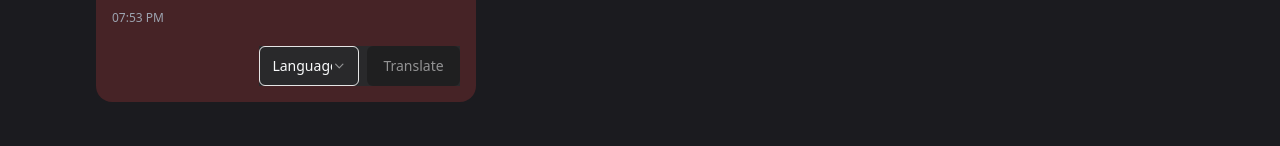
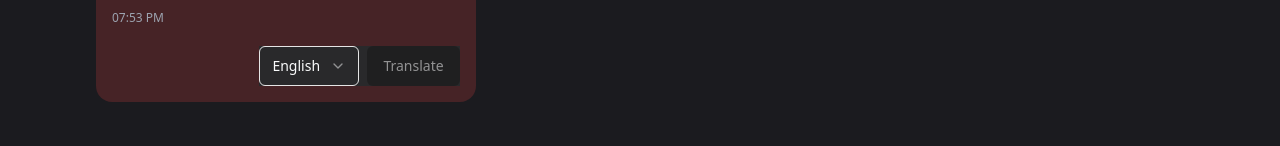
Before and after one commit to Richardthetechy/hng12-stage3-Ai-powered-interface, a React (Vite) app: page / in a window 1280 px wide. Both pictures are taken after typing "Sample" into the empty fields and a click on the button 1069 px from the left and 764 px from the top of the page. Shown: the part 238-384 px from the top of the page. Built offline with nearby package versions, Linux system fonts and the light colour scheme; a web font is replaced by a local one.

Commit message:
debug select lang input

```diff
--- a/src/AppClone.jsx
+++ b/src/AppClone.jsx
@@ -29,6 +29,13 @@ const App = () => {
     const messagesEndRef = useRef(null)
     const [selectedLanguage, setSelectedLanguage] = useState("en"); // Default to English
     const [isTranslating, setIsTranslating] = useState(false);
+    const languageMap = {
+        en: "English",
+        es: "Spanish",
+        fr: "French",
+        de: "German",
+        zh: "Chinese",
+    };
     const {
         register,
         handleSubmit,
@@ -226,7 +233,7 @@ const App = () => {
                 <div className="flex bg-[#29292b] text-gray-50 gap-2 mt-2 self-end">
                     <Select onValueChange={(value) => setSelectedLanguage(value)}>
                         <SelectTrigger className="bg-[#29292b] w-[100px]">
-                            <SelectValue placeholder="Language" />
+                            <SelectValue placeholder={languageMap[selectedLanguage] || "Language"} />
                         </SelectTrigger>
                         <SelectContent>
                             <SelectItem value="en">English</SelectItem>
```
